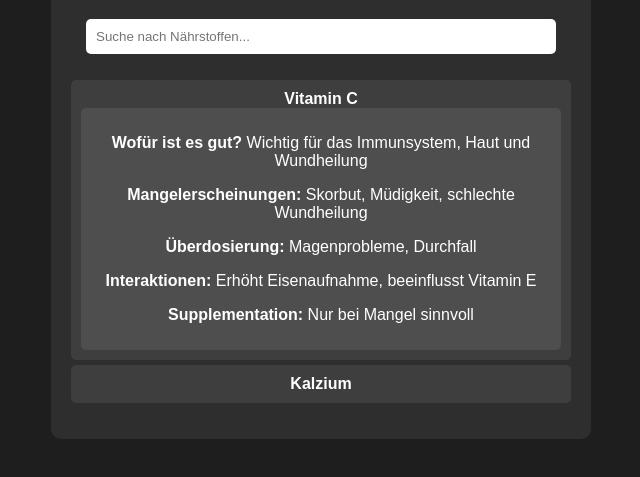
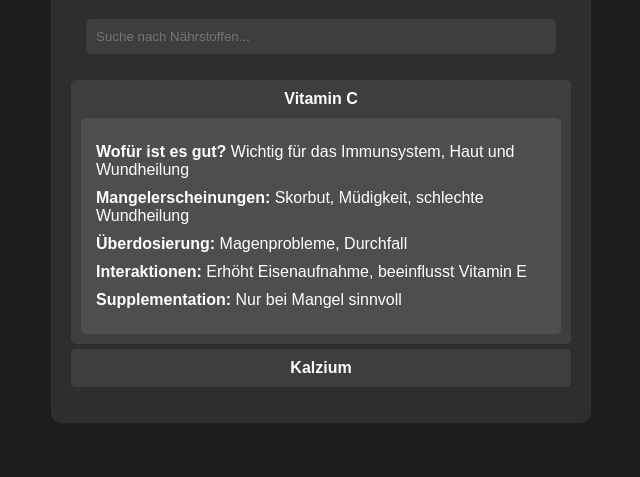
Before and after one commit to Paulistfaul/Nutrition-APP.github.io, a plain HTML site: page index.html in a window 1280 px wide. Both pictures are taken after a click on the item "Vitamin C". Shown: the part 101-578 px from the top of the page, without its empty margins (319-959 px from the left). Drawn offline with Linux system fonts and the light colour scheme.

Commit message:
Update styles.css

```diff
--- a/css/styles.css
+++ b/css/styles.css
@@ -21,6 +21,8 @@ input {
     margin-bottom: 10px;
     border: none;
     border-radius: 5px;
+    background-color: #3e3e3e;
+    color: white;
 }
 
 ul {
@@ -34,11 +36,19 @@ li {
     padding: 10px;
     border-radius: 5px;
     cursor: pointer;
+    position: relative;
 }
 
 .details {
     display: none;
-    padding: 10px;
+    padding: 15px;
+    margin-top: 10px;
     background-color: #4e4e4e;
     border-radius: 5px;
+    text-align: left;
 }
+
+/* Abstand oben und unten gleich */
+.details p {
+    margin: 10px 0;
+}
```
